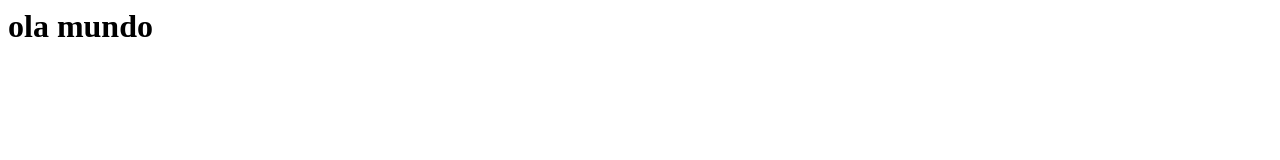
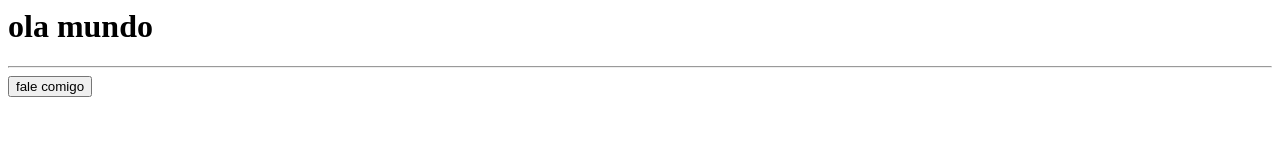
Before and after one commit to bcaio/bcaio.github.io, a plain HTML site: page index.html in a window 1280 px wide. Drawn offline with Linux system fonts and the light colour scheme.

Commit message:
Update index.html

```diff
--- a/index.html
+++ b/index.html
@@ -1 +1,3 @@
 <h1>ola mundo</h1>
+<hr>
+<button> fale comigo</button>
```
